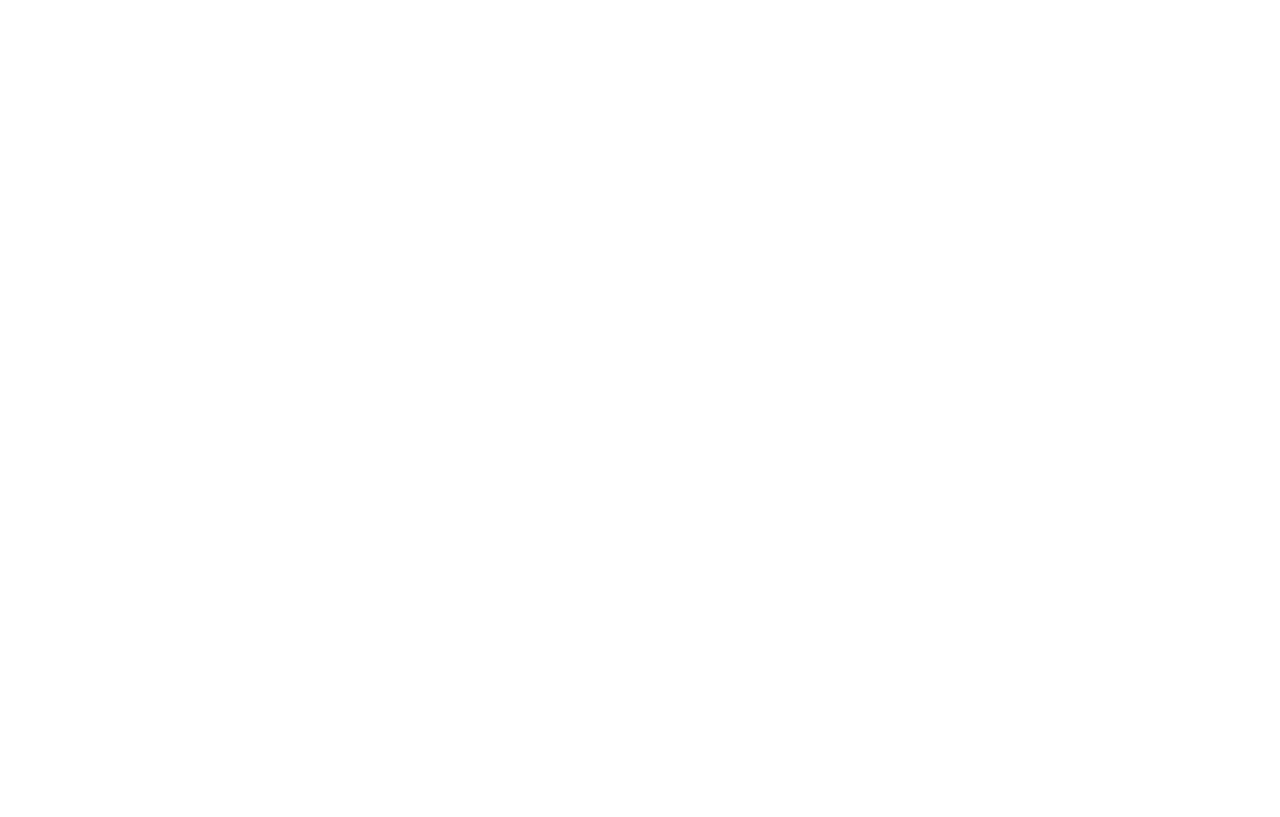
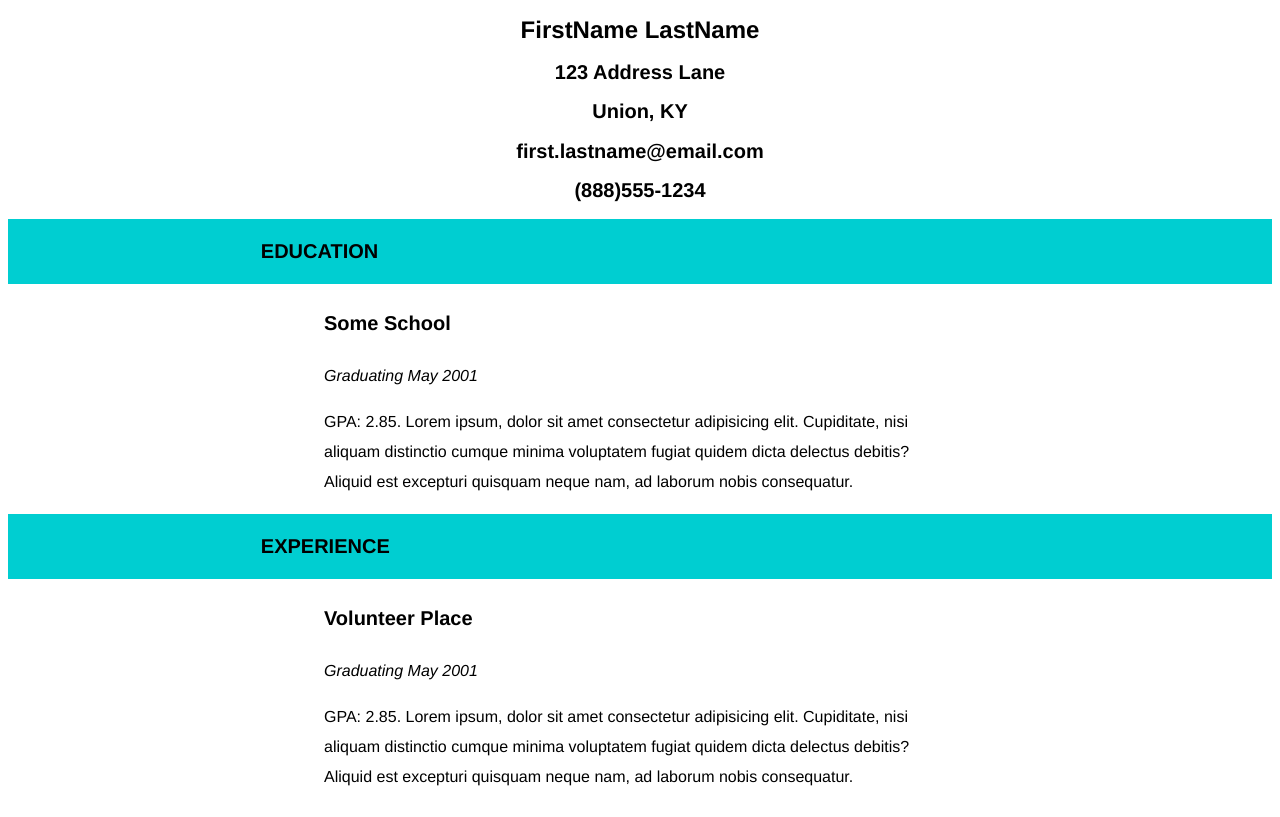
Before and after one commit to jillianmaher/simpleHSResume1, a plain HTML site: page index.html in a window 1280 px wide. Drawn offline with Linux system fonts and the light colour scheme.

Commit message:
Add style and some sections

```diff
--- a/index.html
+++ b/index.html
@@ -1,9 +1,36 @@
 <!DOCTYPE html>
 <html>
 <head>
-
+    <title>F. LastName Resume</title>
+    <link rel="stylesheet" href="style.css">
 </head>
 <body>
 
+    <h1>FirstName LastName</h1>
+    <h2>123 Address Lane</h2>
+    <h2>Union, KY</h2>
+    <h2>first.lastname@email.com</h2>
+    <h2>(888)555-1234</h2>
+
+    <div class="color-border">
+        <h3>EDUCATION</h3>
+    </div>
+
+    <div class="text-section">
+        <h4>Some School</h4>
+        <p class="italic">Graduating May 2001</p>
+        <p>GPA: 2.85. Lorem ipsum, dolor sit amet consectetur adipisicing elit. Cupiditate, nisi aliquam distinctio cumque minima voluptatem fugiat quidem dicta delectus debitis? Aliquid est excepturi quisquam neque nam, ad laborum nobis consequatur.</p>
+    </div>
+
+    <div class="color-border">
+        <h3>Experience</h3>
+    </div>
+
+    <div class="text-section">
+        <h4>Volunteer Place</h4>
+        <p class="italic">Graduating May 2001</p>
+        <p>GPA: 2.85. Lorem ipsum, dolor sit amet consectetur adipisicing elit. Cupiditate, nisi aliquam distinctio cumque minima voluptatem fugiat quidem dicta delectus debitis? Aliquid est excepturi quisquam neque nam, ad laborum nobis consequatur.</p>
+    </div>
+
 </body>
 </html>
--- /dev/null
+++ b/style.css
@@ -0,0 +1,52 @@
+h1, h2, h3, h4, p {
+    font-family: "Helvetica Neue", Helvetica, Arial, sans-serif;
+    font-style: normal;
+    font-variant: normal;
+}
+
+h1 {
+    font-size: 24px;
+    font-weight: bold;
+    text-align: center;
+}
+
+h2 {
+    font-size: 20px;
+    text-align: center;
+}
+
+h3 {
+    font-size: 20px;
+    text-transform: uppercase;
+}
+
+h4 {
+    font-size: 20px;
+}
+p {
+    font-size: 16px;
+    line-height: 30px;
+}
+
+.color-border{
+    background-color: darkturquoise;
+    padding: 1px 20%;
+}
+
+.text-section {
+    padding: 1px 25%;
+}
+
+@media print {
+    .color-border{
+        padding: 0mm 2cm;
+    }
+
+    .text-section {
+        padding: 0mm 2.15cm;
+    }
+}
+
+.italic {
+    font-style: italic;
+}
```
